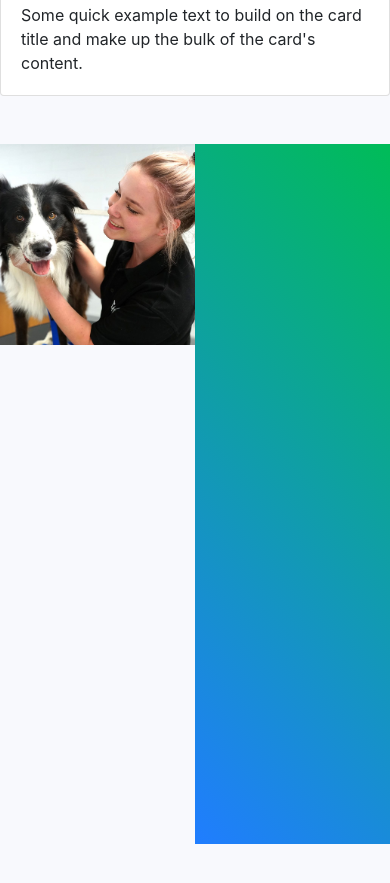
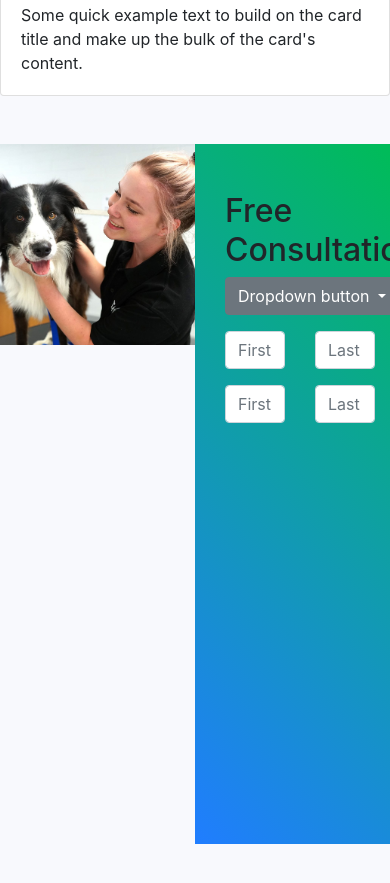
Before and after one commit to fawzy2010eng/petssitting, a plain HTML site: page index.html in a window 390 px wide. Shown: the part 9011-9894 px from the top of the page. Drawn offline with Linux system fonts and the light colour scheme.

Commit message:
Update index.html

```diff
--- a/index.html
+++ b/index.html
@@ -563,13 +563,51 @@
 
 		<div class="form">
 			<div class="row">
-				<div class="fxd-img col-xs-6">
+
+				<div class="fxd-img col-md-12 col-xl-6"></div>
+
+				<div class="fillInForm  col-md-12 col-xl-6 pt-5">
+						<div class="container">
+
+							<h4 class="h2">Free Consultation</h4>
+
+							<div class="dropdown mb-3">
+								<button class="btn btn-secondary dropdown-toggle" type="button" id="dropdownMenuButton" data-toggle="dropdown" aria-haspopup="true" aria-expanded="false">
+								Dropdown button
+								</button>
+								<div class="dropdown-menu" aria-labelledby="dropdownMenuButton">
+									<a class="dropdown-item" href="#">Action</a>
+									<a class="dropdown-item" href="#">Another action</a>
+									<a class="dropdown-item" href="#">Something else here</a>
+								</div>
+							</div>
+
+							<form class="mb-3">
+								<div class="row">
+									<div class="col">
+										<input type="text" class="form-control" placeholder="First name">
+									</div>
+									<div class="col">
+										<input type="text" class="form-control" placeholder="Last name">
+									</div>
+								</div>
+							</form>
+
+							<form>
+							<div class="row">
+								<div class="col">
+								  	<input type="text" class="form-control" placeholder="First name">
+								</div>
+								<div class="col">
+								    <input type="text" class="form-control" placeholder="Last name">
+								</div>
+							</div>
+						</form>
+
+						</div>
 
 				</div>
 
-				<div class="fillInForm col-xs-6">
-
-				</div>
 			</div>
 		</div>
 
```
